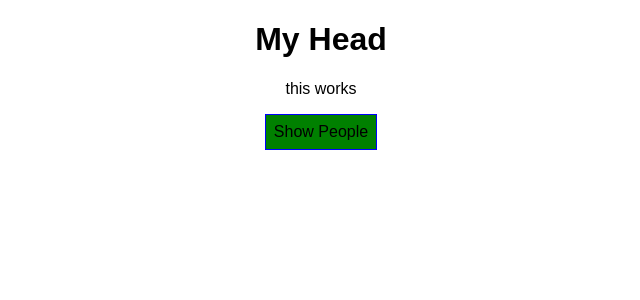
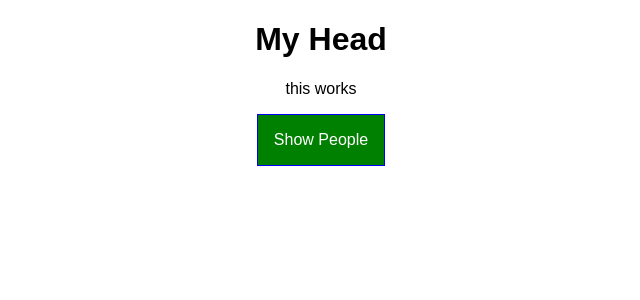
Before and after one commit to pannonbeard/udemy-react-complete-guide, a React app: page / in a window 1280 px wide. Shown: the top 300 px of the page, without its empty margins (319-959 px from the left). Built offline with nearby package versions, Linux system fonts and the light colour scheme.

Commit message:
Changed up button styling to be inside of css modules

```diff
--- a/src/App.css
+++ b/src/App.css
@@ -29,3 +29,26 @@
 .bold{
   font-weight: bold;
 }
+
+.App button {
+  border: 1px solid blue;
+  padding: 16px;
+  background-color: green;
+  font: inherit;
+  color: white;
+  cursor: pointer;
+}
+
+.App button:hover{
+  background-color: lightgreen;
+  color: black;
+}
+
+.App button.Red {
+  background-color: red;
+}
+
+.App button.Red:hover {
+  background-color: salmon;
+  color: black;
+}
--- a/src/App.js
+++ b/src/App.js
@@ -39,17 +39,10 @@
   }
 
   render() {
-
-    const style = {
-      backgroundColor: 'green',
-      font: 'inherit',
-      border: '1px solid blue',
-      padding: '8px',
-      cursor: 'pointer'
-    }
-
     const { people, showPersons } = this.state
     let persons = null
+    let btnClass = '';
+
     if (showPersons){
       persons = people.map(
         (person, index) => (
@@ -63,7 +56,7 @@
           />
         )
       )
-      style.backgroundColor = 'red'
+      btnClass = classes.Red
     }
 
     const classNames = []
@@ -79,7 +72,7 @@
       <div className={classes.App}>
         <h1>My Head</h1>
         <p className={classNames.join(' ')}>this works</p>
-        <button style={style} onClick={this.togglePersonsHandler}>Show People</button>
+        <button className={btnClass} onClick={this.togglePersonsHandler}>Show People</button>
         {persons}
       </div>
     );
```
